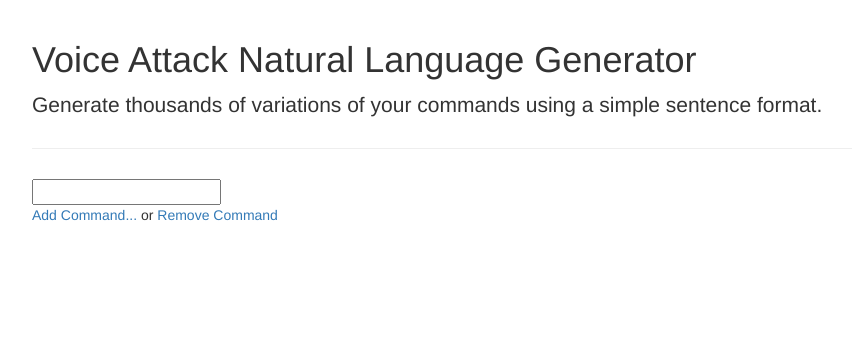
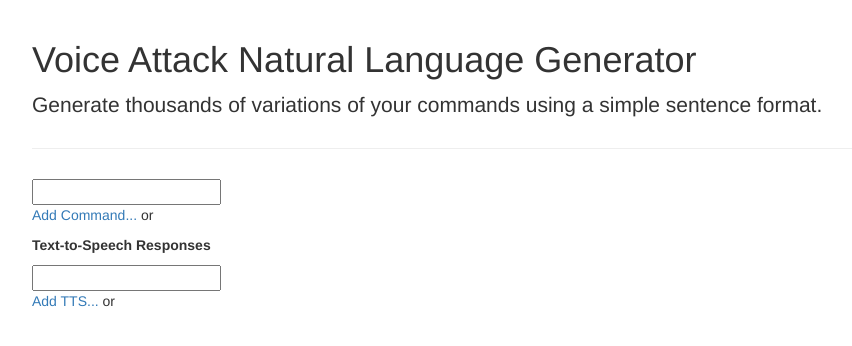
Before and after one commit to kevinpfab/vanl, a Node project: template views/partials/command.handlebars in a window 1280 px wide. Shown: the top 346 px of the page, without its empty margins (38-890 px from the left). Run offline with Node 20 templates, Linux system fonts and the light colour scheme; the template is opened without the code that fills it, so the values that code supplies are empty; style sheets or scripts are compiled from the project's sources; some libraries are stand-ins or nearby versions.

Commit message:
Display TTS options in form. Add and remove TTS options for each base command.

```diff
--- a/server.js
+++ b/server.js
@@ -33,6 +33,7 @@ app.use(ExpressSession({secret: 'DEV_SECRET'}));
 var STRUCTURE_KEY          = 'Description';
 var BASIC_COMMAND_CATEGORY = '$Base';
 var CUSTOM_CATEGORY        = 'VANL';
+var TTS_TYPE               = 'Say';
 var BASE_PROFILE           = __dirname + '/public/BASE_PROFILE.vap';
 var COMPILED_PROFILE       = __dirname + '/public/COMPILED_PROFILE.vap';
 
@@ -75,10 +76,26 @@ app.post('/edit', function(req, res) {
 
                 res.render('form', {
                     basic_commands: _.map(basic_commands, function(command) {
+                        var tts = [];
+                        command.ActionSequence.every(function(action) {
+                            return action.CommandAction.every(function(a) {
+                                if (a.ActionType[0] === TTS_TYPE) {
+                                    tts = a.Context[0].split(";");
+                                    return false;
+                                }
+                                return true;
+                            });
+                        });
+
+                        var structures = command[STRUCTURE_KEY] ? JSON.parse(command[STRUCTURE_KEY][0]) : [];
+
                         return {
                             id: command.Id[0],
                             command_string: command.CommandString[0],
-                            structures: command[STRUCTURE_KEY] ? JSON.parse(command[STRUCTURE_KEY][0]) : []
+                            structures: structures,
+                            multiple_structures: structures.length > 1,
+                            tts: tts,
+                            multiple_tts: tts.length > 1
                         };
                     })
                 });
@@ -105,6 +122,14 @@ app.post('/submit', function(req, res) {
                 inputs[field_id].structures = [];
             }
             inputs[field_id].structures.push(val);
+        } else if (field_key === 'tts') {
+            if (!inputs[field_id].tts) {
+                inputs[field_id].tts = [];
+            }
+            val = val.trim();
+            if (val !== "") {
+                inputs[field_id].tts.push(val);
+            }
         } else {
             inputs[field_id][field_key] = val;
         }
@@ -160,12 +185,25 @@ app.post('/submit', function(req, res) {
         _.each(inputs, function(input, key) {
             var base_command = basic_commands[key];
             var serialized_structure = JSON.stringify(input.structures);
+            var joined_tts = (input.tts && input.tts.length > 0) ? input.tts.join(";") : null;
             _.each(xml.Profile.Commands[0].Command, function(command) {
                 if (command.Id && command.Id[0] === key) {
                     command[STRUCTURE_KEY] = serialized_structure;
+
+                    if (joined_tts) {
+                        // Find the first tts command
+                        command.ActionSequence.every(function(action) {
+                            return action.CommandAction.every(function(a) {
+                                if (a.ActionType[0] === TTS_TYPE) {
+                                    a.Context[0] = joined_tts;
+                                    return false;
+                                }
+                                return true;
+                            });
+                        });
+                    }
                 }
             });
-
         });
 
         // Build original profile first
@@ -179,7 +217,7 @@ app.post('/submit', function(req, res) {
                 var all_variations = [];
                 _.each(input.structures, function(structure) {
                     all_variations = all_variations.concat(generator.generate(structure));
-                    console.log("Finished " + variations.length + " variations for: " + structure);
+                    console.log("Finished " + all_variations.length + " variations for: " + structure);
                 });
 
                 xml.Profile.Commands[0].Command.push(
--- a/views/partials/command.handlebars
+++ b/views/partials/command.handlebars
@@ -1,11 +1,28 @@
 <div class='command'>
     <h4>{{ command_string }}</h4>
-    <div class='inputs'>
+    <div class='inputs structure'>
         {{#each structures}}
             <input type="text" value="{{this}}" name="{{ ../id }}_structure_{{@index}}">
         {{else}}
             <input type="text" value="{{command_string}}" name="{{ ../id }}_structure_0">
         {{/each}}
+        <p>
+            <a class='add' href='javascript:void(0)'>Add Command...</a> or
+            {{#if multiple_structures}}
+                <a class='remove' href='javascript:void(0)' {{#unless multiple_structures}}style="display: none;"{{/unless}}>Remove Command</a>
+            {{/if}}
+        </p>
     </div>
-    <p><a class='add_command' href='javascript:void(0)'>Add Command...</a> or <a class='remove_command' href='javascript:void(0)'>Remove Command</a></p>
+    <div class='inputs tts'>
+        <p><b>Text-to-Speech Responses</b></p>
+        {{#each tts}}
+            <input type="text" value="{{this}}" name="{{ ../id }}_tts_{{@index}}">
+        {{else}}
+            <input type="text" value="" name="{{ ../id }}_tts_0">
+        {{/each}}
+        <p>
+            <a class='add' href='javascript:void(0)'>Add TTS...</a> or
+            <a class='remove' href='javascript:void(0)' {{#unless multiple_tts}}style="display: none;"{{/unless}}>Remove TTS</a>
+        </p>
+    </div>
 </div>
```
Also changed, not shown: views/form.handlebars (+14 -7 lines).
